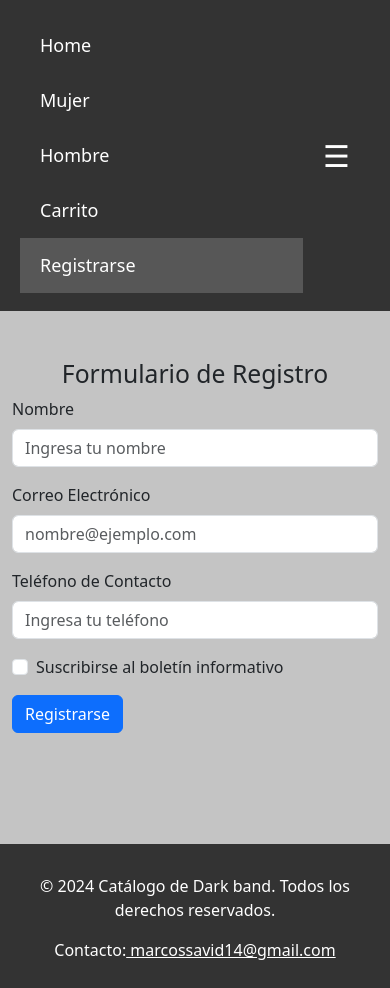
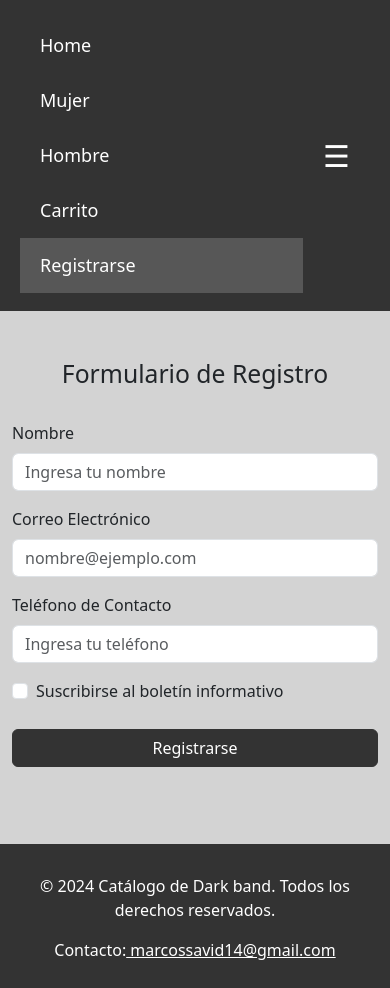
Before and after one commit to marcossavid/DARK-BAND, a plain HTML site: page html/registrarse.html in a window 390 px wide. Drawn offline with nearby package versions, Linux system fonts and the light colour scheme; files whose address does not match are found by name.

Commit message:
agrege mi estilo al boobstrap, y lo hice responsive

```diff
--- a/html/registrarse.html
+++ b/html/registrarse.html
@@ -55,15 +55,23 @@
             </header>
          <!--Fin de barra de navegacion--------------------------------------------------------------------->
 
-         <div class="content" style="background-color: #c4c4c4;">
+
+
+
+
+
+         <div class="content" style="background-color: #d3d3d3;">
 
              <!--REGISTRO------------------------------------------------------------------------------------>
 
              <div class="container mt-5">
+                 <div class="row justify-content-center">
+                     <!--resposive, ocupa la mitad en largo, y completo en mobile-->
+                     <div class="col-12 col-md-8 col-lg-6">
                          <h2 class="text-center">Formulario de Registro</h2>
                          <form>
-                      <!-- Campo de Nombre -->
-                     <div class="mb-3">
+                            <br>
+                            <div class="mb-3"> <!--margin-bottom 3-->
                                 <label for="nombre" class="form-label">Nombre</label>
                                 <input type="text" class="form-control" id="nombre" placeholder="Ingresa tu nombre" required>
                             </div>
@@ -83,12 +91,18 @@
                             <!-- Checkbox de Suscripción -->
                             <div class="form-check mb-3">
                                 <input class="form-check-input" type="checkbox" value="" id="boletin">
-                         <label class="form-check-label" for="boletin">  Suscribirse al boletín informativo </label>
+                                <label class="form-check-label" for="boletin">
+                                Suscribirse al boletín informativo
+                                </label>
                             </div>
 
                             <!-- Botón de Envío -->
-                     <button type="submit" class="btn btn-primary">Registrarse</button>
+                            <div class="d-grid ">
+                                <button type="submit" class="btn btn-primary btn-block btn-global" >Registrarse</button>
+                            </div>
                          </form>
+                     </div>
+                 </div>
              </div>
 
 
--- a/styles.css
+++ b/styles.css
@@ -90,6 +90,10 @@ se ajusta su margen y relleno, y se le asigna un color de fondo.*/
 /*-------------------------------------------------------------------------------------------------*/
 
 
+
+
+
+
 /* ¿¡¡MENU PARA MOVILES!!.----------------------------------------------------------------------------
 Presiona F12 para abrir las herramientas de desarrollo (o Ctrl+Shift+I en Windows/Linux o Cmd+Opt+I en macOS).
 Haz clic en el ícono de "Toggle device toolbar" (parece un teléfono móvil y una tableta) o presiona Ctrl+Shift+M para activar el modo de simulación de dispositivo.
@@ -153,6 +157,12 @@ Este es el ícono del menú que aparece en dispositivos móviles. Es invisible e
  del menú.-----------------------------------------------------------------------------------------*/
 
 
+
+
+
+
+
+
  /*BANNER-----------------------------------------------------------------------------------------*/
 
 .banner {
@@ -190,6 +200,11 @@ Este es el ícono del menú que aparece en dispositivos móviles. Es invisible e
 /*fin banner--*/
 
 
+
+
+
+
+
 /*BARRA DE CATEGORIAS----------------------------------------------------------*/
 .navcategorias {
     display: flex;
@@ -222,6 +237,10 @@ Este es el ícono del menú que aparece en dispositivos móviles. Es invisible e
 
 }
 /*FIN CATEGORIAS*/
+
+
+
+
 
 
 
@@ -265,6 +284,7 @@ También añade un fondo gris claro y bordes redondeados.*/
 
 .product h2 { /*El texto principal del producto*/
     font-size: 1.5rem;
+    margin: 10px 0;
 }
 
 .product p.price {
@@ -324,6 +344,11 @@ También añade un fondo gris claro y bordes redondeados.*/
 
 
 
+
+
+
+
+
 /*VIDEO-----------------------------------------------------------------------------------------*/
 
 .video {
@@ -369,6 +394,10 @@ También añade un fondo gris claro y bordes redondeados.*/
 /*fin del video---------------------------------------------------------------------------------*/
 
 
+
+
+
+
 /*linea---------------------------------------------------------------------------------------*/
 hr {
     width: 80%;
@@ -379,6 +408,18 @@ hr {
 }
 /*fin de linea--------------------------------------------------------------------------------*/
 
+
+
+/*REGISTRO-------------------------------------------------*/
+.btn-global {
+    background-color: #333!important;
+    border-color: #333!important;
+    margin: 10px 0;
+}
+.btn-global:hover{
+    background-color: #555 !important;
+    border-color: #555 !important;
+}
 
 
 
```
Lines whose indentation alone changed are shown as unchanged.
